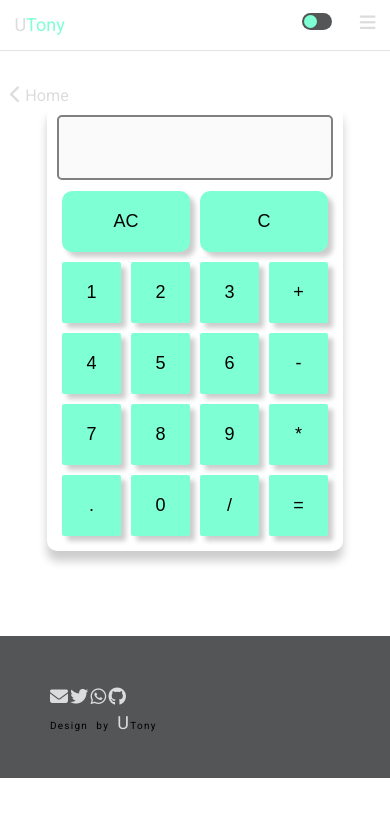
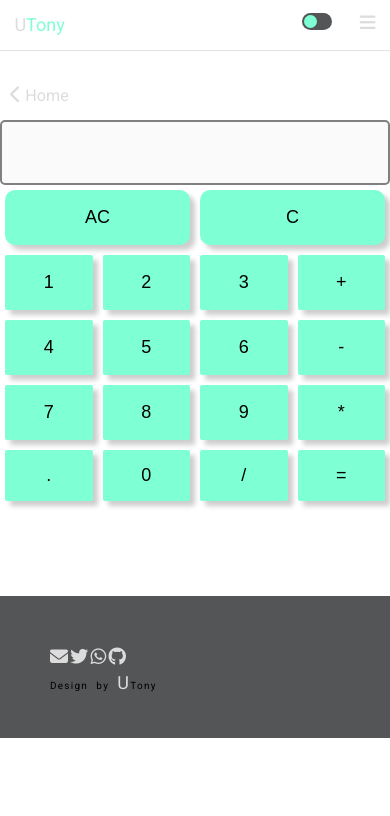
Before and after one commit to UtonyDev/utony-portfolio, a React (Vite) app: page /utonycalc in a window 390 px wide. Shown: the top 816 px of the page. Built offline with nearby package versions, Linux system fonts and the light colour scheme.

Commit message:
made some some adjustment to the mobile utonycalc

```diff
--- a/src/Pages/utonycalc/utonycalc.css
+++ b/src/Pages/utonycalc/utonycalc.css
@@ -12,6 +12,7 @@
  }
 
   /* Default Styles for mobile devices */
+  @media only screen and (max-width: 768px) {
   .calcparent {
     background-color: var(--topbackclr);
     padding-top: 10vh;
@@ -21,7 +22,6 @@
   .calccont {
     display: grid;
     place-items: center;
-    position: relative;
   }
 
   .back {
@@ -38,9 +38,10 @@
       grid-template-rows:  1fr 1fr 1fr 1fr 1fr;
       border: 1px solid var(-);
       border-radius: 10px;
-      box-shadow: 0px 10px 10px rgba(0, 0, 1, 0.2);
-      padding: 10px;
-      width: fit-content;
+      box-shadow: 0px 0px 0px rgba(0, 0, 1, 0);
+      padding: 5px;
+      margin-top: 10px;
+      width: 100%;
       height: auto;
       overflow: hidden;
       z-index: 10;
@@ -106,9 +107,10 @@
       border: none;
       border-radius: 2px;
       box-shadow: 5px 5px 5px rgba(0, 0, 1, 0.2);
-      padding: 20px;
+      padding: 15px;
       margin: 5px;
     }
+  }
 
   /* for meduim devices ( Tablets ) */
 
```
